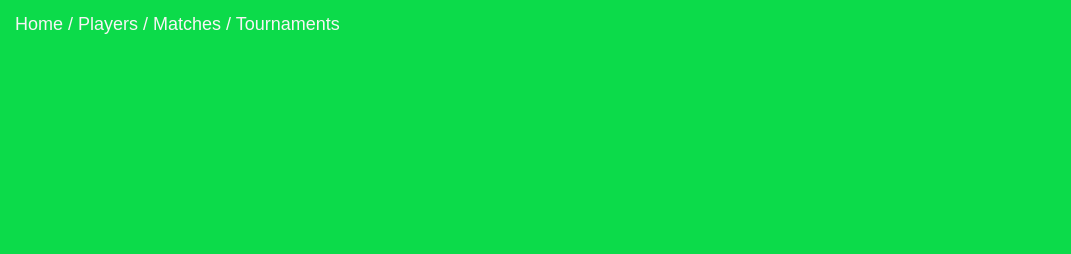
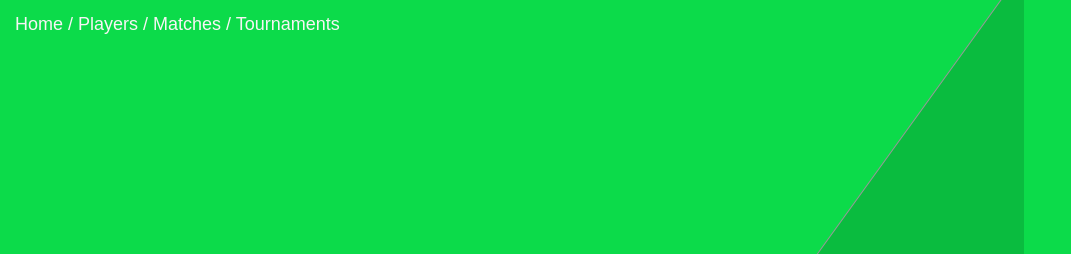
Before and after one commit to QuantumT95/TennisApp, a website: page app/public/index.html in a window 1280 px wide. Shown: the top 254 px of the page, without its empty margins (0-1071 px from the left). Drawn offline with Linux system fonts and the light colour scheme.

Commit message:
heroku updates

```diff
--- a/app/public/css/style.css
+++ b/app/public/css/style.css
@@ -6,7 +6,7 @@ html {
 body {
     margin: 0 auto;
     font-family: 'Helvetica Neue';
-    background: #0CDB4A;
+    background: url('../images/background.png');
     width: 100%;
     height: 100%;
     position: relative;
```
Also changed, not shown: app/public/images/background.png (added).
